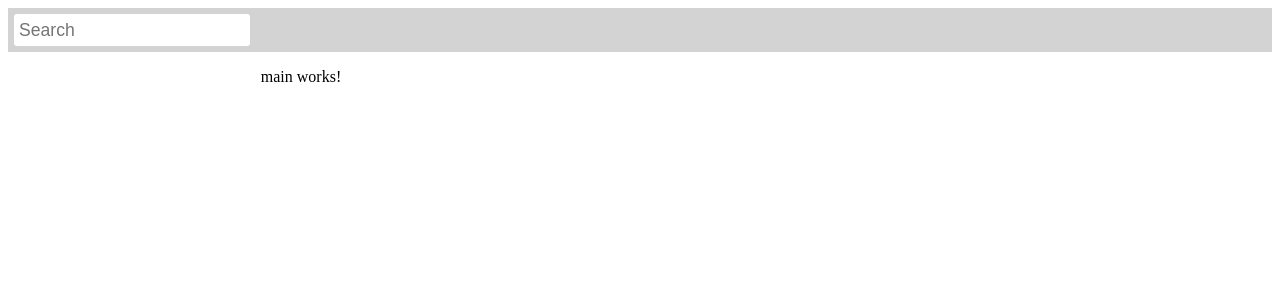
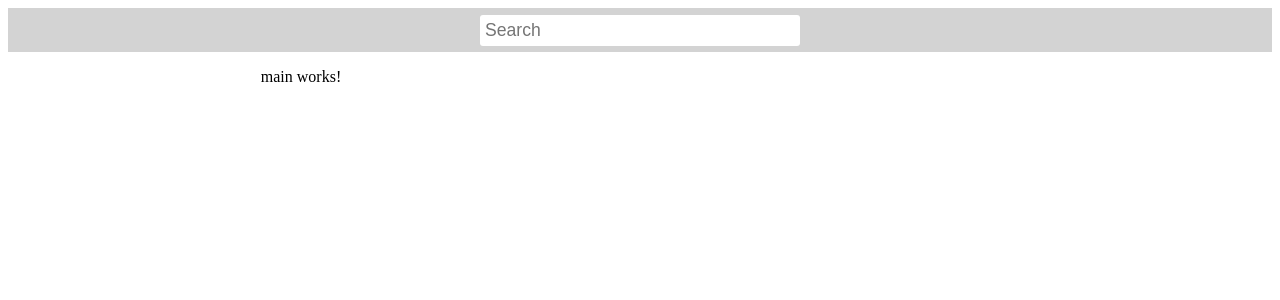
Before and after one commit to math132d/mushroom-ui, an Angular app: page / in a window 1280 px wide. Shown: the top 300 px of the page. Built offline with nearby package versions, Linux system fonts and the light colour scheme.

Commit message:
Centered search

```diff
--- a/src/app/bar/bar.component.css
+++ b/src/app/bar/bar.component.css
@@ -9,7 +9,10 @@ nav {
 }
 
 .autocomplete {
+    width: 20rem;
+    max-width: 100%;
     position: relative;
+    margin: auto;
     display: inline-block;
 }
 
```
